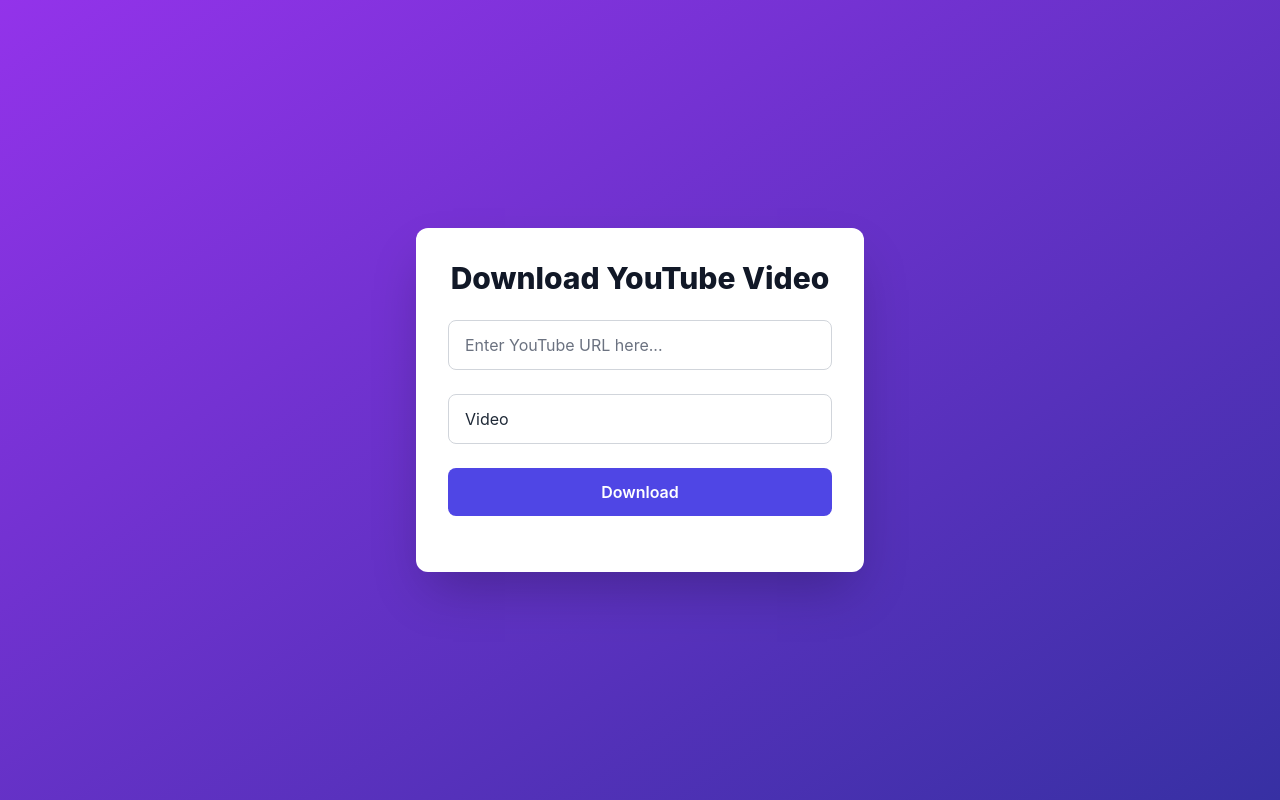
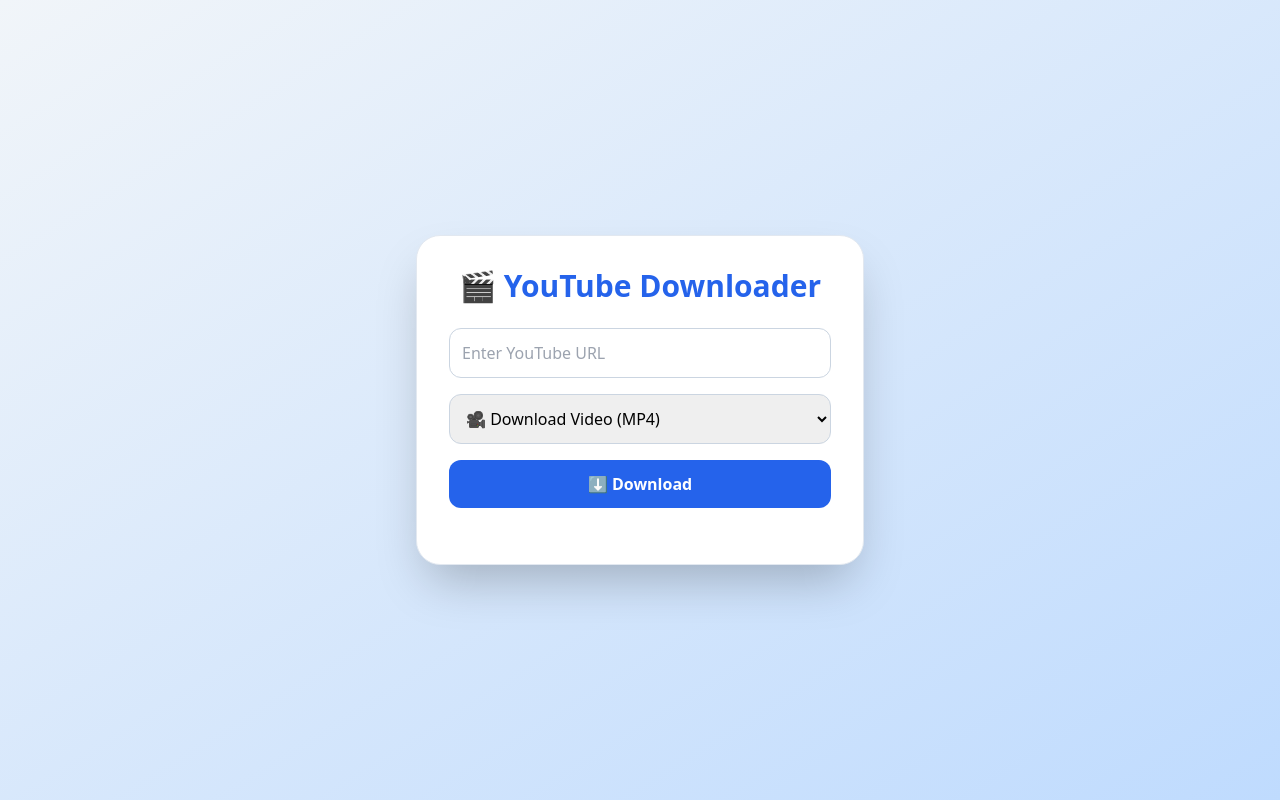
Before and after one commit to km-wahid/yt-downloder, a Flask app: page / in a window 1280 px wide. Run offline with Flask 3, Linux system fonts and the light colour scheme; some libraries are stand-ins or nearby versions.

Commit message:
UI channged

```diff
--- a/templates/index.html
+++ b/templates/index.html
@@ -1,106 +1,42 @@
 <!DOCTYPE html>
 <html lang="en">
 <head>
-    <meta charset="UTF-8">
-    <meta name="viewport" content="width=device-width, initial-scale=1.0">
+  <meta charset="UTF-8" />
   <title>YouTube Downloader</title>
+  <meta name="viewport" content="width=device-width, initial-scale=1.0" />
+  <script src="/static/script.js" defer></script>
   <script src="https://cdn.tailwindcss.com"></script>
-    <style>
-        /* Custom styles for Inter font and general body styling */
-        body {
-            font-family: 'Inter', sans-serif;
-        }
-    </style>
 </head>
-<body class="bg-gradient-to-br from-purple-600 to-indigo-800 min-h-screen flex items-center justify-center p-4">
-    <div class="bg-white p-8 rounded-xl shadow-2xl w-full max-w-md text-center">
-        <h2 class="text-3xl font-extrabold text-gray-900 mb-6">Download YouTube Video</h2>
+<body class="bg-gradient-to-br from-slate-100 to-blue-200 min-h-screen flex items-center justify-center px-4">
+  <div class="bg-white shadow-2xl rounded-3xl p-8 max-w-md w-full space-y-6 border border-slate-200">
+    <h1 class="text-2xl md:text-3xl font-bold text-blue-600 text-center">🎬 YouTube Downloader</h1>
 
-        <form id="download-form" class="space-y-6">
+    <form id="download-form" class="space-y-4">
       <input
         type="text"
         name="url"
-                placeholder="Enter YouTube URL here..."
+        placeholder="Enter YouTube URL"
         required
-                class="w-full px-4 py-3 border border-gray-300 rounded-lg focus:outline-none focus:ring-2 focus:ring-indigo-500 text-gray-800 placeholder-gray-500 text-base"
-            >
+        class="w-full p-3 rounded-xl border border-slate-300 focus:outline-none focus:ring-2 focus:ring-blue-400"
+      />
 
       <select
         name="type"
-                class="w-full px-4 py-3 border border-gray-300 rounded-lg focus:outline-none focus:ring-2 focus:ring-indigo-500 text-gray-800 bg-white appearance-none pr-8"
+        class="w-full p-3 rounded-xl border border-slate-300 focus:outline-none focus:ring-2 focus:ring-blue-400"
       >
-                <option value="video">Video</option>
-                <option value="audio">Audio (MP3)</option>
+        <option value="video">🎥 Download Video (MP4)</option>
+        <option value="audio">🎵 Download Audio (MP3)</option>
       </select>
 
       <button
         type="submit"
-                class="w-full bg-indigo-600 text-white font-semibold py-3 px-6 rounded-lg hover:bg-indigo-700 focus:outline-none focus:ring-2 focus:ring-indigo-500 focus:ring-offset-2 transition duration-300 ease-in-out transform hover:scale-105"
+        class="w-full bg-blue-600 text-white font-semibold py-3 rounded-xl hover:bg-blue-700 transition duration-200"
       >
-                Download
+        ⬇️ Download
       </button>
     </form>
 
-        <p id="status" class="mt-6 text-lg text-gray-700"></p>
+    <p id="status" class="text-center text-gray-700 text-sm"></p>
   </div>
-
-    <script>
-        // Placeholder for your JavaScript logic.
-        // This is where you would add the code to handle form submission,
-        // make API calls for downloading, and update the status message.
-        document.addEventListener('DOMContentLoaded', () => {
-            const downloadForm = document.getElementById('download-form');
-            const statusParagraph = document.getElementById('status');
-
-            downloadForm.addEventListener('submit', async (event) => {
-                event.preventDefault(); // Prevent default form submission
-
-                statusParagraph.textContent = 'Processing your request...';
-                statusParagraph.classList.remove('text-green-600', 'text-red-600');
-                statusParagraph.classList.add('text-gray-700');
-
-                const urlInput = downloadForm.elements['url'].value;
-                const typeInput = downloadForm.elements['type'].value;
-
-                // Simulate an API call
-                try {
-                    // In a real application, you would send this data to your backend
-                    // For example:
-                    // const response = await fetch('/download', {
-                    //     method: 'POST',
-                    //     headers: {
-                    //         'Content-Type': 'application/json',
-                    //     },
-                    //     body: JSON.stringify({ url: urlInput, type: typeInput }),
-                    // });
-                    //
-                    // if (response.ok) {
-                    //     const result = await response.json();
-                    //     statusParagraph.textContent = `Download initiated: ${result.message || 'Check your downloads!'}`;
-                    //     statusParagraph.classList.remove('text-gray-700');
-                    //     statusParagraph.classList.add('text-green-600');
-                    // } else {
-                    //     const errorData = await response.json();
-                    //     statusParagraph.textContent = `Error: ${errorData.message || 'Something went wrong.'}`;
-                    //     statusParagraph.classList.remove('text-gray-700');
-                    //     statusParagraph.classList.add('text-red-600');
-                    // }
-
-                    // --- Mocking a successful response for demonstration ---
-                    await new Promise(resolve => setTimeout(resolve, 2000)); // Simulate network delay
-                    statusParagraph.textContent = `Download for ${typeInput} initiated successfully!`;
-                    statusParagraph.classList.remove('text-gray-700');
-                    statusParagraph.classList.add('text-green-600');
-                    // --- End Mock ---
-
-                } catch (error) {
-                    console.error('Download error:', error);
-                    statusParagraph.textContent = 'An unexpected error occurred. Please try again.';
-                    statusParagraph.classList.remove('text-gray-700');
-                    statusParagraph.classList.add('text-red-600');
-                }
-            });
-        });
-    </script>
 </body>
 </html>
```
Also changed, not shown: 2 other files. Lines whose indentation alone changed are shown as unchanged.
